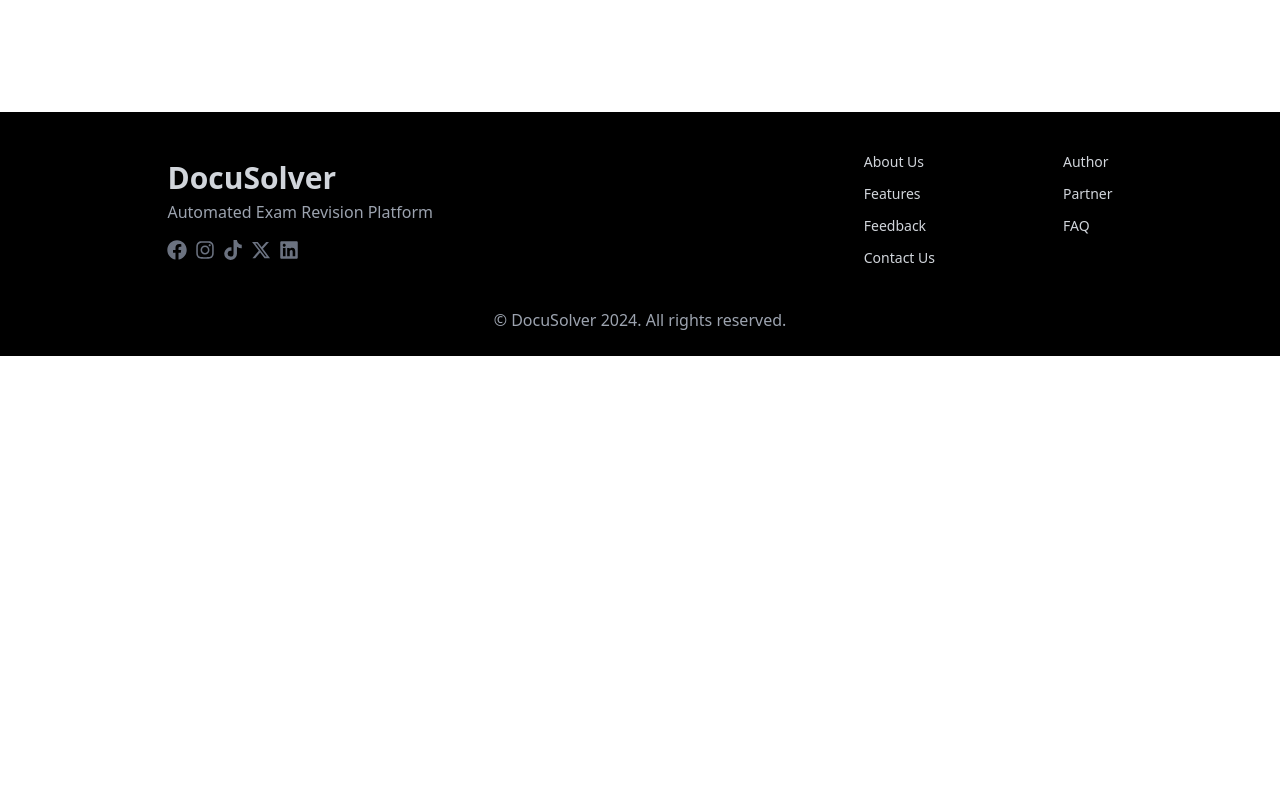
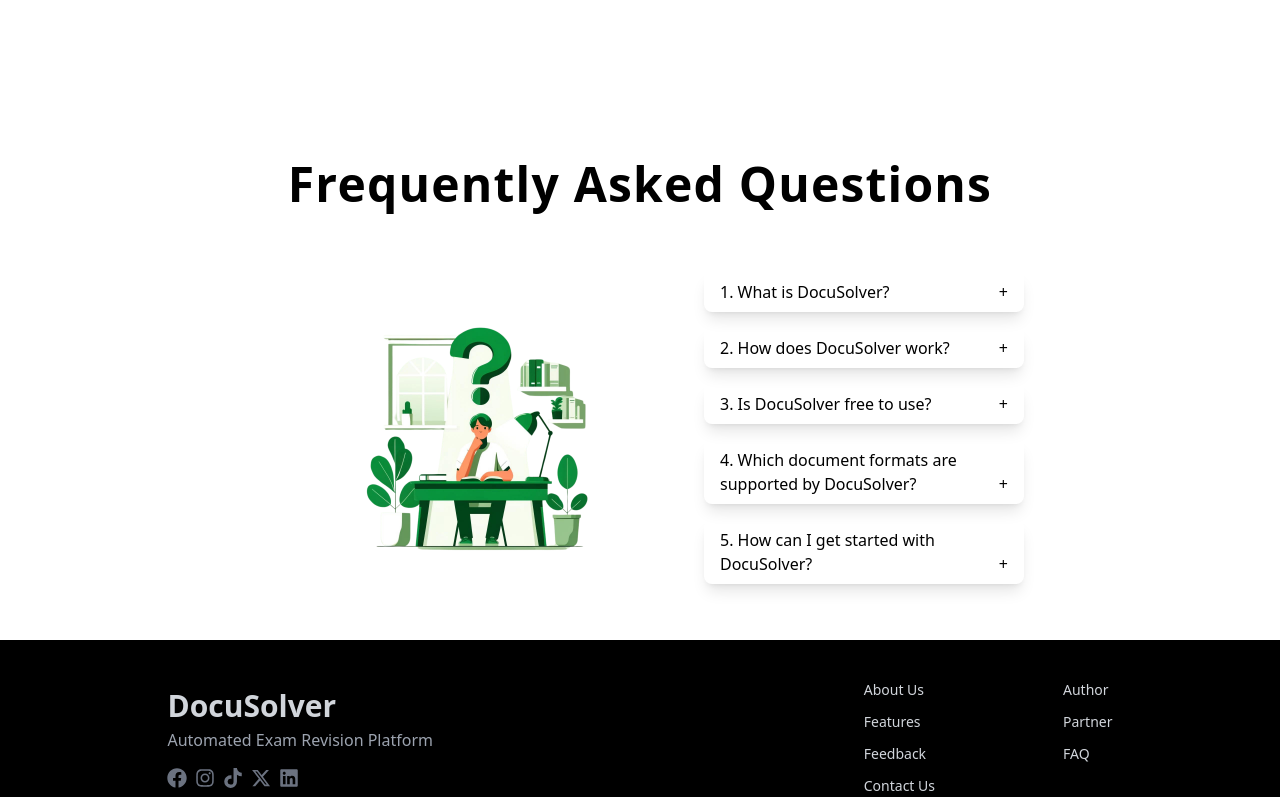
Before and after one commit to thapasusheel/docu-solver, a React (Vite) app: page / in a window 1280 px wide. Shown: the part 493-1290 px from the top of the page. Before the commit the page ends 849 px from the top, so only its background shows below. Built offline with nearby package versions, Linux system fonts and the light colour scheme.

Commit message:
FAQ section of Landing Page

```diff
--- /dev/null
+++ b/src/components/FAQ/FAQ.tsx
@@ -0,0 +1,84 @@
+import { useState } from "react";
+
+import FAQImage from "@/assets/images/FAQ.png";
+const FAQ = () => {
+  const FAQs = [
+    {
+      question: "1. What is DocuSolver?",
+      answer:
+        "DocuSolver is an innovative tool designed to help students streamline their exam preparation by automatically analyzing slides or PDF documents provided by teachers and generating answers to questions found within these materials. It enhances study efficiency by eliminating the need for manual searching.",
+    },
+    {
+      question: "2. How does DocuSolver work?",
+      answer:
+        "DocuSolver works by scanning uploaded documents, such as slides and PDFs, using advanced algorithms to identify and extract potential exam questions. It then processes these to provide concise, accurate answers, helping students prepare for their exams more effectively.",
+    },
+    {
+      question: "3. Is DocuSolver free to use?",
+      answer: "DocuSolver is free to use.",
+    },
+    {
+      question: "4. Which document formats are supported by DocuSolver?",
+      answer:
+        "DocuSolver currently supports PDF. We are continuously working to expand support to include more formats based on user feedback and demand.",
+    },
+    {
+      question: "5. How can I get started with DocuSolver?",
+      answer:
+        "To get started with DocuSolver, upload your educational documents, and let our system analyze and generate answers to help you in your exam preparation.",
+    },
+  ];
+
+  return (
+    <div className="my-10 mt-32">
+      <h1 className="text-5xl tracking-wide font-bold text-black flex justify-center items-center my-16 mt-24">
+        Frequently Asked Questions
+      </h1>
+      <div className="flex justify-evenly items-center w-full">
+        <div className="w-7/12">
+          <img src={FAQImage} alt="" />
+        </div>
+        <div className="text-base w-5/12">
+          {FAQs.map(({ question, answer }) => {
+            return (
+              <FAQItem
+                key={question + answer}
+                question={question}
+                answer={answer}
+              />
+            );
+          })}
+        </div>
+      </div>
+    </div>
+  );
+};
+
+interface FAQItem {
+  question: string;
+  answer: string;
+}
+const FAQItem = ({ question, answer }: FAQItem) => {
+  const [isOpen, setIsOpen] = useState(false);
+
+  return (
+    <div className="rounded-lg mb-4">
+      <button
+        className={`w-full text-left py-2 px-4 shadow-lg rounded-lg text-base  text-black ${
+          isOpen ? " " : "hover:bg-green-200"
+        } focus:outline-none`}
+        onClick={() => setIsOpen(!isOpen)}
+      >
+        {question}
+        <span className="float-right">{isOpen ? "-" : "+"}</span>
+        {isOpen && (
+          <div className="p-4">
+            <p className="text-gray-600">{answer}</p>
+          </div>
+        )}
+      </button>
+    </div>
+  );
+};
+
+export default FAQ;
--- /dev/null
+++ b/src/components/FAQ/index.ts
@@ -0,0 +1 @@
+export {default} from "./FAQ"
--- a/src/pages/LandingPage/LandingPage.tsx
+++ b/src/pages/LandingPage/LandingPage.tsx
@@ -1,7 +1,8 @@
-import Layout from "../../layout/Layout";
-import Header from "../../components/Header";
-import Hero from "../../components/Hero/Hero";
-import Footer from "../../components/Footer";
+import Layout from "@/layout/Layout";
+import Header from "@/components/Header";
+import Hero from "@/components/Hero/Hero";
+import Footer from "@/components/Footer";
+import FAQ from "@/components/FAQ";
 
 const LandingPage = () => {
   return (
@@ -9,6 +10,7 @@ const LandingPage = () => {
       <Layout className="px-64">
         <Header />
         <Hero />
+        <FAQ />
       </Layout>
       <Footer />
     </>
```
Also changed, not shown: src/assets/images/FAQ.png (added).
